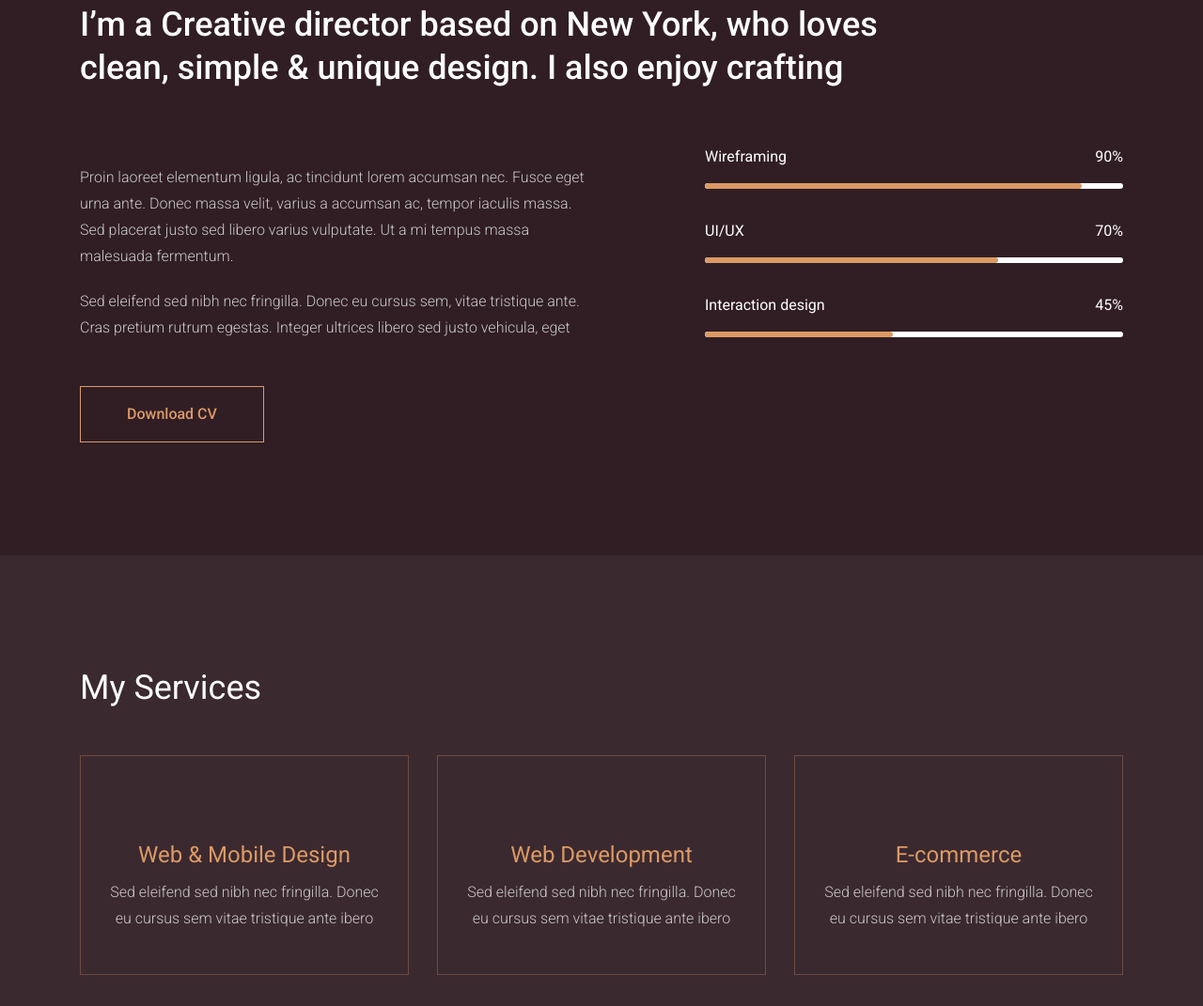
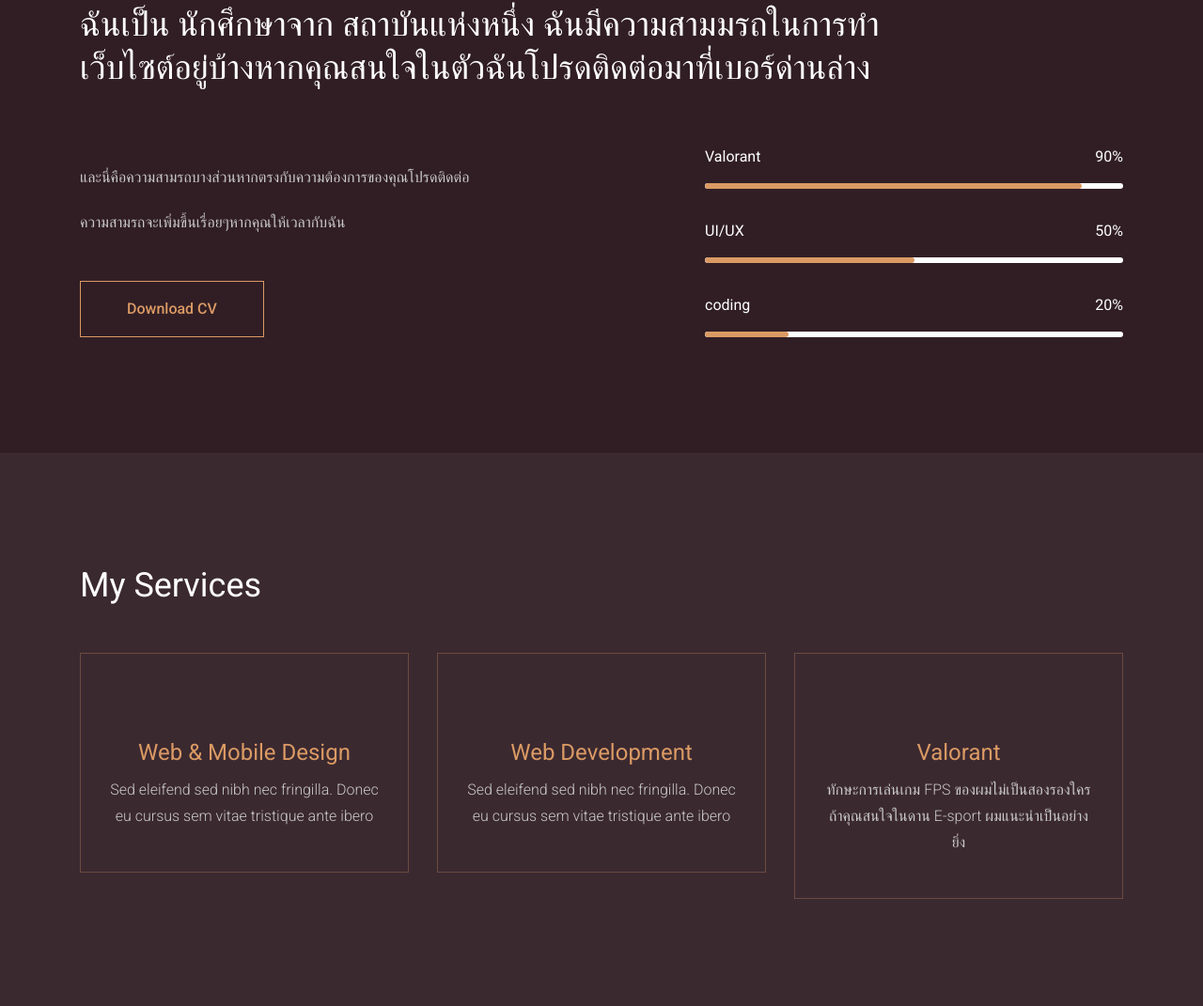
Before and after one commit to donlasSR/PORTFOLIO.GITHUB.IO, a plain HTML site: page index.html in a window 1280 px wide. Shown: the part 1008-2079 px from the top of the page at 94% size. Drawn offline with nearby package versions, Linux system fonts and the light colour scheme; a script that the page names is missing; a web font is replaced by a local one.

Commit message:
Add files via upload

```diff
--- a/index.html
+++ b/index.html
@@ -99,7 +99,7 @@
                     <div class="col-lg-9">
                         <div class="slider_text">
                             <h3>Hi there, I am dews <br>
-                                <span>Creative Director</span></h3>
+                                <span>Chaibordin norasing</span></h3>
                         <a class="boxed-btn3-line" href="#">View Works</a>
                         </div>
                     </div>
@@ -117,16 +117,16 @@
             <div class="row">
                 <div class="col-xl-10">
                     <div class="download_text">
-                        <h3>I’m a Creative director based on New York, who loves clean, simple & unique design. I also enjoy crafting </h3>
+                        <h3>ฉันเป็น นักศึกษาจาก สถาบันแห่งหนึ่ง ฉันมีความสามมรถในการทำเว็บไซต์อยู่บ้างหากคุณสนใจในตัวฉันโปรดติดต่อมาที่เบอร์ด่านล่าง</h3>
                     </div>
                 </div>
             </div>
             <div class="row">
                 <div class="col-lg-6 col-md-6">
                     <div class="download_left">
-                        <p>Proin laoreet elementum ligula, ac tincidunt lorem accumsan nec. Fusce eget urna ante. Donec massa velit, varius a accumsan ac, tempor iaculis massa. Sed placerat justo sed libero varius vulputate. Ut a mi tempus massa malesuada fermentum.
+                        <p>และนี่คือความสามรถบางส่วนหากตรงกับความต้องการของคุณโปรดติดต่อ
                         </p>
-                        <p>Sed eleifend sed nibh nec fringilla. Donec eu cursus sem, vitae tristique ante. Cras pretium rutrum egestas. Integer ultrices libero sed justo vehicula, eget </p>
+                        <p>ความสามรถจะเพิ่มขึ้นเรื่อยๆหากคุณให้เวลากับฉัน </p>
                         <a href="#" class="boxed-btn3-line">Download CV</a>
                     </div>
                 </div>
@@ -134,7 +134,7 @@
                     <div class="progress_skills">
                         <div class="single_progress">
                             <div class="label d-flex justify-content-between">
-                                <span>Wireframing</span>
+                                <span>Valorant</span>
                                 <span>90%</span>
                             </div>
                                 <div class="progress">
@@ -144,19 +144,19 @@
                         <div class="single_progress">
                                 <div class="label d-flex justify-content-between">
                                         <span>UI/UX</span>
-                                        <span>70%</span>
+                                        <span>50%</span>
                                     </div>
                                 <div class="progress">
-                                        <div class="progress-bar " role="progressbar" style="width: 70%" aria-valuenow="25" aria-valuemin="0" aria-valuemax="100"></div>
+                                        <div class="progress-bar " role="progressbar" style="width: 50%" aria-valuenow="25" aria-valuemin="0" aria-valuemax="100"></div>
                                       </div>
                         </div>
                         <div class="single_progress">
                                 <div class="label d-flex justify-content-between">
-                                        <span>Interaction design</span>
-                                        <span>45%</span>
+                                        <span>coding</span>
+                                        <span>20%</span>
                                     </div>
                                 <div class="progress">
-                                        <div class="progress-bar" role="progressbar" style="width: 45%" aria-valuenow="25" aria-valuemin="0" aria-valuemax="100"></div>
+                                        <div class="progress-bar" role="progressbar" style="width: 20%" aria-valuenow="25" aria-valuemin="0" aria-valuemax="100"></div>
                                       </div>
                         </div>
                     </div>
@@ -204,10 +204,11 @@
                             <img src="img/svg_icon/3.svg" alt="">
                         </div>
                         <h3>
-                                E-commerce
+                                Valorant
                         </h3>
-                        <p>Sed eleifend sed nibh nec fringilla. Donec eu cursus sem vitae tristique ante ibero</p>
+                        <p> ทักษะการเล่นเกม FPS ของผมไม่เป็นสองรองใคร ถ้าคุณสนใจในดาน E-sport ผมแนะนำเป็นอย่างยิ่ง</p>
                     </div>
+                </div>
                 </div>
             </div>
         </div>
@@ -399,7 +400,7 @@
                     <div class="col-md-3">
                         <div class="single_links d-flex justify-content-between align-items-center">
                             <span>Linkedin</span>
-                            <a href="#"> <i class="fa fa-linkedin"></i> </a>
+                            <a href="https://www.linkedin.com/in/chaibordin-norasing-563339243/"> <i class="fa fa-linkedin"></i> </a>
                         </div>
                     </div>
                 </div>
```
